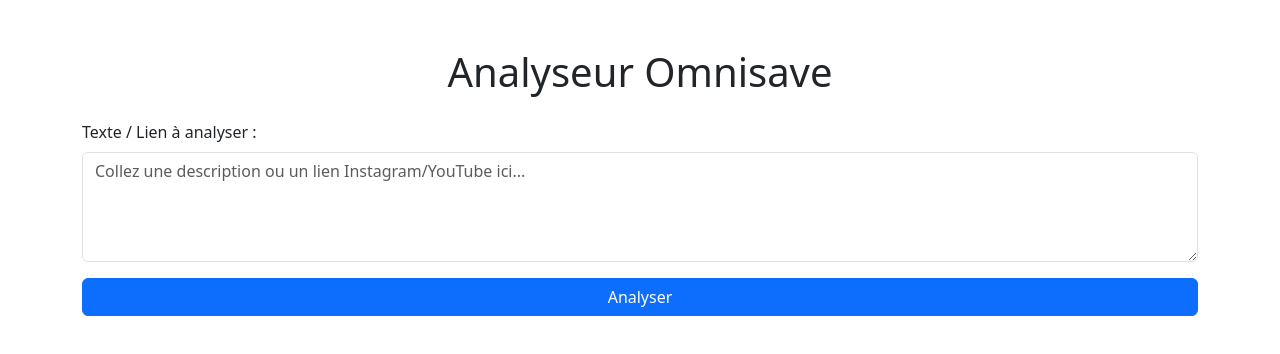
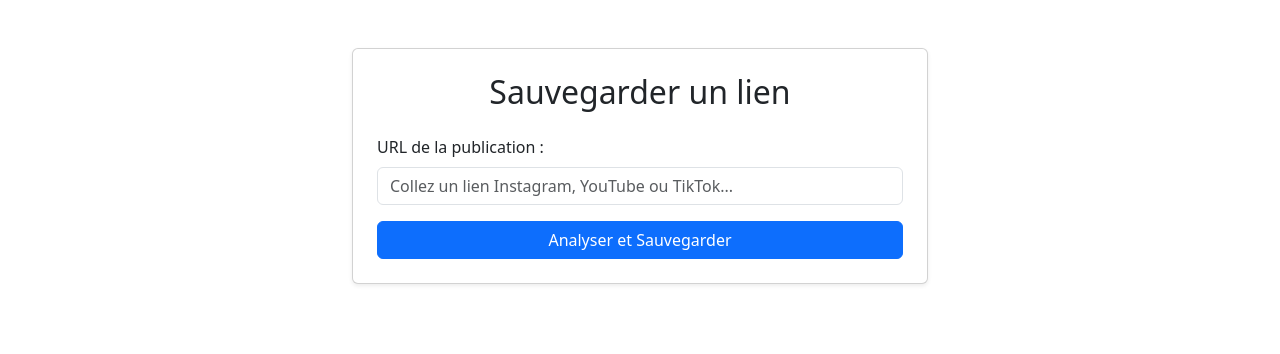
Before and after one commit to anthonymulapro-tech/Omnisave, a React (Vite) app in the folder frontend/: page / in a window 1280 px wide. Shown: the top 354 px of the page. Built offline with nearby package versions, Linux system fonts and the light colour scheme.

Commit message:
feat(frontend): integrate Analyzer with secured backend API

```diff
--- a/frontend/src/components/Analyzer.jsx
+++ b/frontend/src/components/Analyzer.jsx
@@ -1,59 +1,95 @@
 import { useState } from 'react';
+import { useNavigate } from 'react-router-dom';
 
 function Analyzer() {
-  const [textInput, setTextInput] = useState('');
+  const [urlInput, setUrlInput] = useState('');
   const [result, setResult] = useState(null);
-  const [loading, setLoading] = useState(false);
+  const [isLoading, setIsLoading] = useState(false);
+  const navigate = useNavigate();
 
   const handleSubmit = async (e) => {
     e.preventDefault();
-    setLoading(true);
-    setResult("Analyse en cours, veuillez patienter...");
+    setIsLoading(true);
+    setResult({ type: 'info', text: 'Extraction et analyse par l\'IA en cours...' });
+
+    // Retrieve the JWT token stored during login
+    const token = localStorage.getItem('token');
+
+    // If the user is not authenticated, redirect to the login page
+    if (!token) {
+        navigate('/login');
+        return;
+    }
 
     try {
-      const response = await fetch("http://127.0.0.1:5000/api/analyze", {
+      // Send request to the protected backend route (Extraction + AI + DB persistence)
+      const response = await fetch("http://127.0.0.1:5000/api/links", {
         method: "POST",
-        headers: { "Content-Type": "application/json" },
-        body: JSON.stringify({ text_input: textInput }),
+        headers: {
+            "Content-Type": "application/json",
+            "Authorization": `Bearer ${token}` // 🔒 Attach the JWT for security
+        },
+        // The backend expects an 'url' key
+        body: JSON.stringify({ url: urlInput }),
       });
+
       const data = await response.json();
+
       if (response.ok) {
-        setResult(`Catégorie : ${data.category}`);
+        // Full success (HTTP 201 Created)
+        setResult({
+            type: 'success',
+            text: `✅ Succès ! Catégorie détectée : ${data.detected_category}`
+        });
+        setUrlInput(''); // Clear the input field for the next link
+      } else if (response.status === 401 || response.status === 422) {
+        // Token is expired or invalid, clear storage and force logout
+        localStorage.removeItem('token');
+        navigate('/login');
       } else {
-        setResult(`Erreur : ${data.error}`);
+        // Backend-handled errors (e.g., unsupported URL format)
+        setResult({ type: 'danger', text: `❌ Erreur : ${data.error}` });
       }
     } catch (error) {
-      console.error("Erreur Fetch:", error);
-      setResult("Erreur : Impossible de joindre le serveur Python.");
+      console.error("Fetch Error:", error);
+      setResult({ type: 'danger', text: "❌ Impossible de joindre le serveur Python." });
     } finally {
-      setLoading(false);
+      setIsLoading(false);
     }
   };
 
   return (
-    <div className="container mt-5">
-      <h1 className="text-center mb-4">Analyseur Omnisave</h1>
+    <div className="container mt-5" style={{ maxWidth: '600px' }}>
+      <div className="card shadow-sm p-4">
+          <h2 className="text-center mb-4">Sauvegarder un lien</h2>
           <form onSubmit={handleSubmit}>
             <div className="mb-3">
-          <label className="form-label">Texte / Lien à analyser :</label>
-          <textarea
+              <label className="form-label">URL de la publication :</label>
+              <input
+                type="url"
                 className="form-control"
-            rows="4"
-            placeholder="Collez une description ou un lien Instagram/YouTube ici..."
+                placeholder="Collez un lien Instagram, YouTube ou TikTok..."
                 required
-            value={textInput}
-            onChange={(e) => setTextInput(e.target.value)}
-          ></textarea>
+                value={urlInput}
+                onChange={(e) => setUrlInput(e.target.value)}
+              />
             </div>
-        <button type="submit" className="btn btn-primary w-100" disabled={loading}>
-          {loading ? 'Analyse...' : 'Analyser'}
+            <button type="submit" className="btn btn-primary w-100" disabled={isLoading}>
+              {isLoading ? (
+                  <>
+                    <span className="spinner-border spinner-border-sm me-2" role="status" aria-hidden="true"></span>
+                    Analyse de l'IA en cours...
+                  </>
+              ) : 'Analyser et Sauvegarder'}
             </button>
           </form>
+
           {result && (
-        <div className={`alert mt-4 text-center ${result.includes('Erreur') ? 'alert-danger' : 'alert-success'}`} role="alert">
-          <strong>{result.toUpperCase()}</strong>
+            <div className={`alert alert-${result.type} mt-4 text-center`} role="alert">
+              <strong>{result.text}</strong>
             </div>
           )}
+      </div>
     </div>
   );
 }
```
Lines whose indentation alone changed are shown as unchanged.
